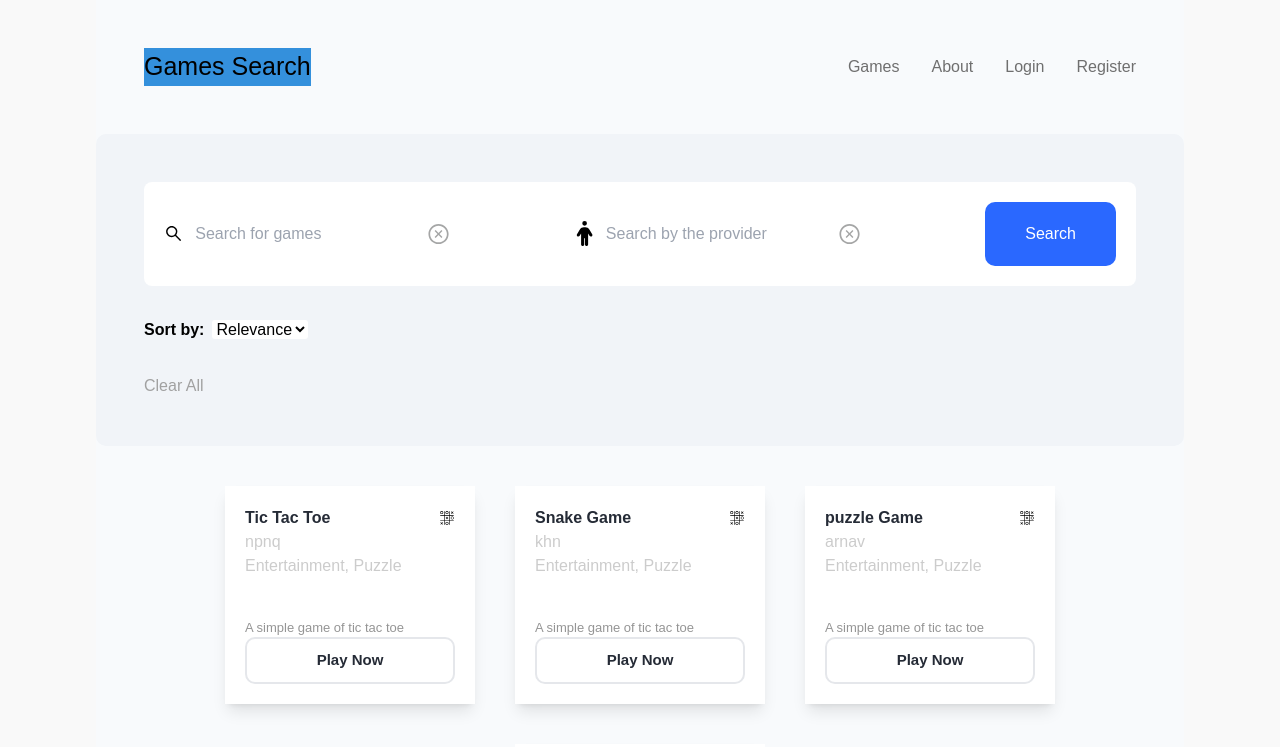
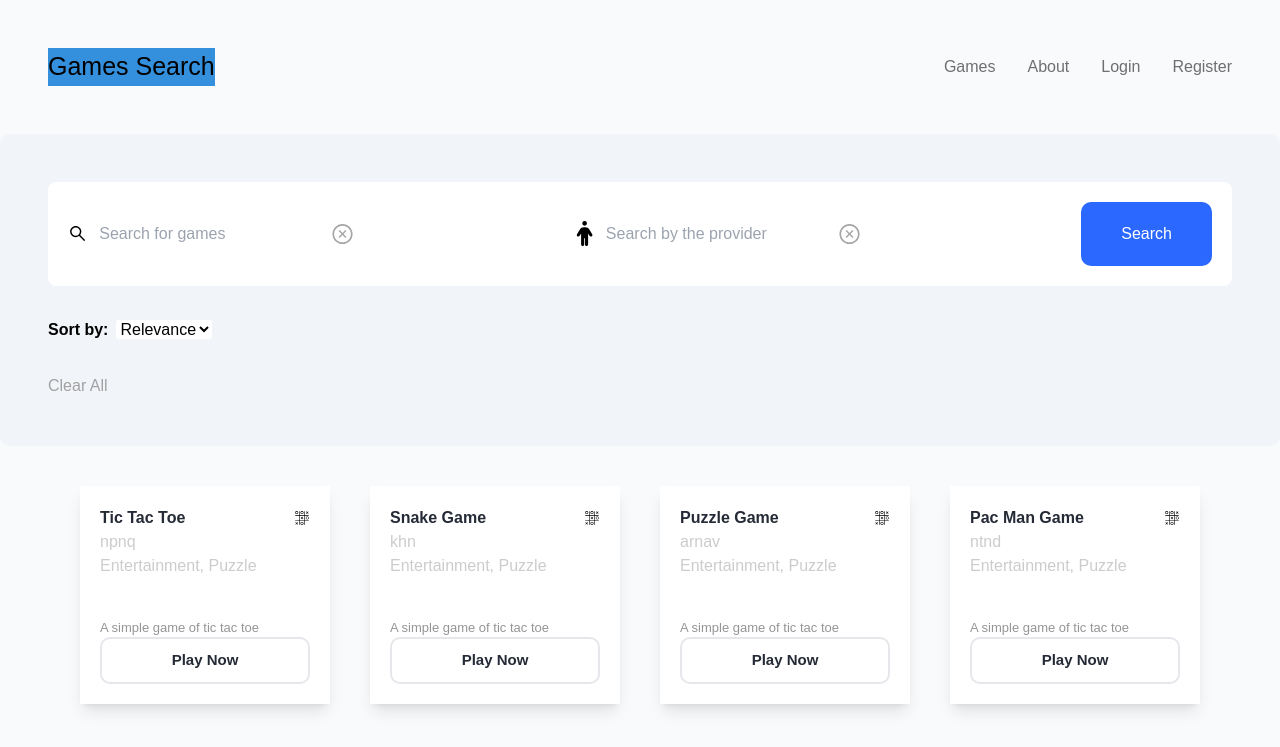
Before and after one commit to npnquang/unihack-2024, a React (Vite) app: page / in a window 1280 px wide. Shown: the top 747 px of the page. Built offline with nearby package versions, Linux system fonts and the light colour scheme.

Commit message:
React Route

```diff
--- a/package.json
+++ b/package.json
@@ -10,9 +10,13 @@
     "preview": "vite preview"
   },
   "dependencies": {
+    "localforage": "^1.10.0",
+    "match-sorter": "^6.3.4",
     "react": "^18.2.0",
     "react-dom": "^18.2.0",
-    "react-icons": "^5.0.1"
+    "react-icons": "^5.0.1",
+    "react-router-dom": "^6.22.2",
+    "sort-by": "^0.0.2"
   },
   "devDependencies": {
     "@types/react": "^18.2.56",
--- a/src/App.jsx
+++ b/src/App.jsx
@@ -1,19 +1,18 @@
-import NavBar from "./components/navbar/NavBar"
-import Search from "./components/searchdiv/Search"
-import Games from "./components/gamediv/Games"
-import Footer from "./components/footer/Footer"
-import Value from "./components/value/Value"
-import SnakeGame from "./components/Snake/SnakeGame"
+import { BrowserRouter, Routes, Route } from "react-router-dom";
+import Home from "./home/Home";
+import SnakeGame from "./components/snake/SnakeGame";
+import TicTacToe from "./components/tictactoe/TicTacToe";
 const App = () => {
   return (
-    <div className="w-[85%] m-auto bg-slate-50">
-      <NavBar />
-      <Search />
-      <Games/>
-      <Value />
-      <Footer />
-      <SnakeGame />
-    </div>
+    <BrowserRouter>
+      <Routes>
+        <Route path="/" element={<Home />} />
+        <Route path="/snake" element={<SnakeGame />}/>
+        <Route path="/tictactoe" element={<TicTacToe />}/>
+
+      </Routes>
+    </BrowserRouter>
+
   )
 }
 export default App
--- a/src/components/gamediv/Games.jsx
+++ b/src/components/gamediv/Games.jsx
@@ -9,6 +9,7 @@ const Data = [
   description: 'A simple game of tic tac toe',
   category: 'Entertainment, Puzzle',
   game_provider: 'npnq',
+  route: '/tictactoe'
   },
   {
     id: 2,
@@ -16,10 +17,11 @@ const Data = [
   description: 'A simple game of tic tac toe',
   category: 'Entertainment, Puzzle',
   game_provider: 'khn',
+  route: '/snake'
   },
   {
     id: 3,
-    name: 'puzzle Game',
+    name: 'Puzzle Game',
     description: 'A simple game of tic tac toe',
     category: 'Entertainment, Puzzle',
     game_provider: 'arnav',
@@ -30,6 +32,7 @@ const Data = [
     description: 'A simple game of tic tac toe',
     category: 'Entertainment, Puzzle',
     game_provider: 'ntnd',
+    route: "/pacman"
   }
 ]
 
@@ -39,7 +42,7 @@ const Games = () => {
       <div className=' GamesContainer flex gap-10 justify-center flex-wrap
       items-center py-10'>
        {
-        Data.map(({id, name, description, category, game_provider, type}) => {
+        Data.map(({id, name, description, category, game_provider, route}) => {
           return(
               <div key={id} className='group group/item singleGames w-[250px] p-[20px] bg-white rounded[10px]
               hover:bg-blue-600 shadow-lg shadow-greyC-400/700 hover:shadow-lg cursor-pointer'>
@@ -54,8 +57,11 @@ const Games = () => {
             <p className='text-[13px] text-[#959595] pt-[20px] boarder-t-[2px] mt-[20px] group-hover:text-white'>
               {description}
             </p>
-            <button className='border-[2px] rounded-[10px] block p-[10px] w-full text-[15px] font-semibold
-            text-textColor hover:bg-slate-300 group-hover/item:text-textColor group-hover:text-grey'>Play Now</button>
+            <a href={route}>
+              <button className='border-[2px] rounded-[10px] block p-[10px] w-full text-[15px] font-semibold
+              text-textColor hover:bg-slate-300 group-hover/item:text-textColor group-hover:text-grey'>Play Now</button>
+            </a>
+
           </div>
           )
         })
--- a/src/home/Home.jsx
+++ b/src/home/Home.jsx
@@ -1,11 +1,16 @@
-import {useEffect} from "react";
-const Home = () => {
-  useEffect(() => {
-    document.title = "Home";
-  }, []);
+import NavBar from "../components/navbar/NavBar";
+import Search from "../components/searchdiv/Search";
+import Games from "../components/gamediv/Games";
+import Footer from "../components/footer/Footer";
+import Value from "../components/value/Value";
+export default function Home() {
   return (
-    <div>
-      <h1>Home</h1>
+    <div className="w-[100%] m-auto bg-slate-50">
+      <NavBar />
+      <Search />
+      <Games/>
+      <Value />
+      <Footer />
     </div>
   );
 }
```
Also changed, not shown: 1 other file (tests, documents, lock files or other folders).
